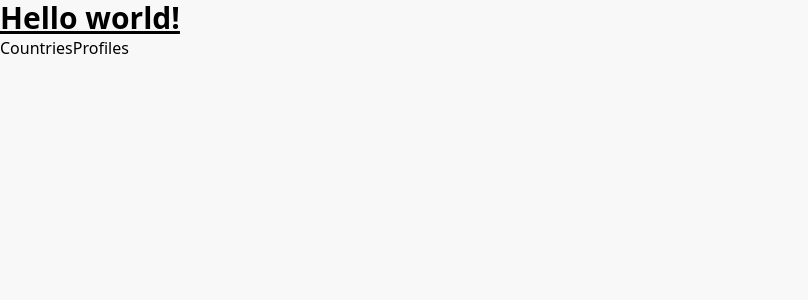
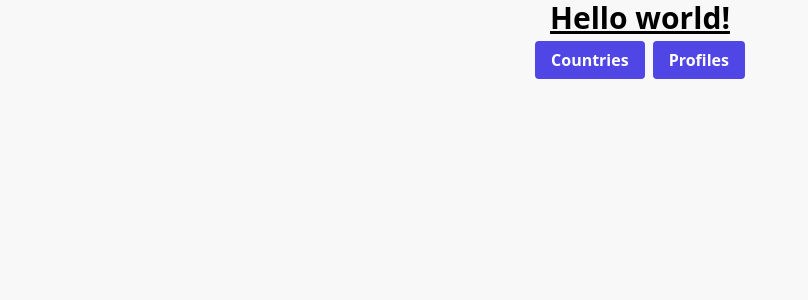
Before and after one commit to karol-zakrzewski/medical, a Next.js app: page / in a window 1280 px wide. Shown: the top 300 px of the page, without its empty margins (0-808 px from the left). Built offline with nearby package versions, Linux system fonts and the light colour scheme.

Commit message:
feat: add custom 404 and 500 page, style components

```diff
--- /dev/null
+++ b/src/components/errors/ErrorPage.tsx
@@ -0,0 +1,30 @@
+import { paths } from '@/utils/consts'
+import React from 'react'
+import Link from '../ui/link/Link'
+
+type Props = {
+  statusCode: string
+  message: string
+}
+
+const ErrorPage = ({ statusCode, message }: Props) => {
+  return (
+    <section className="flex items-center h-full p-16 dark:bg-gray-900 dark:text-gray-100">
+      <div className="container flex flex-col items-center justify-center px-5 mx-auto my-8">
+        <div className="max-w-md text-center">
+          <h2 className="mb-8 font-extrabold text-9xl dark:text-gray-600">
+            <span className="sr-only">Error</span>
+            {statusCode}
+          </h2>
+          <p className="text-2xl font-semibold md:text-3xl">{message}</p>
+          <p className="mt-4 mb-8 dark:text-gray-400">
+            But dont worry, you can find plenty of other things on our homepage.
+          </p>
+          <Link href={paths.HOME}>Back to homepage</Link>
+        </div>
+      </div>
+    </section>
+  )
+}
+
+export default ErrorPage
--- /dev/null
+++ b/src/components/ui/header/Header.tsx
@@ -0,0 +1,17 @@
+import React from 'react'
+
+type Props = {
+  children: JSX.Element
+  title: string
+}
+
+const Header = ({ children, title }: Props) => {
+  return (
+    <div className="flex flex-col items-center">
+      <h1 className="text-3xl mb-5">{title}</h1>
+      <div className="flex justify-between">{children}</div>
+    </div>
+  )
+}
+
+export default Header
--- /dev/null
+++ b/src/components/ui/link/Link.tsx
@@ -0,0 +1,20 @@
+import NextLink from 'next/link'
+import React from 'react'
+
+type Props = {
+  children: string
+  href: string
+}
+
+const Link = ({ children, href }: Props) => {
+  return (
+    <NextLink
+      className="m-1 bg-indigo-600 hover:bg-indigo-700 text-white font-bold py-2 px-4 rounded"
+      href={href}
+    >
+      {children}
+    </NextLink>
+  )
+}
+
+export default Link
--- /dev/null
+++ b/src/pages/404/index.tsx
@@ -0,0 +1,10 @@
+import ErrorPage from '@/components/errors/ErrorPage'
+import React from 'react'
+
+const NotFound = () => {
+  return (
+    <ErrorPage statusCode="404" message="Sorry, we couldn t find this page." />
+  )
+}
+
+export default NotFound
--- /dev/null
+++ b/src/pages/500/index.tsx
@@ -0,0 +1,8 @@
+import ErrorPage from '@/components/errors/ErrorPage'
+import React from 'react'
+
+const NotFound = () => {
+  return <ErrorPage statusCode="500" message="Something went wrong..." />
+}
+
+export default NotFound
--- a/src/pages/countries/[code]/index.tsx
+++ b/src/pages/countries/[code]/index.tsx
@@ -1,9 +1,10 @@
 import React from 'react'
 import { GetStaticProps, InferGetStaticPropsType } from 'next'
-import { urls } from '@/utils/consts'
+import { paths, urls } from '@/utils/consts'
 import request from 'graphql-request'
 import { countriesPathsQuery, countryQuery } from '@/utils/queries'
 import { GetCountryQuery } from '@/gql/graphql'
+import Link from '@/components/ui/link/Link'
 
 type Props = InferGetStaticPropsType<typeof getStaticProps>
 
@@ -11,7 +12,8 @@ const Country = ({ data }: Props) => {
   const country = data.country
 
   return (
-    <div className="h-screen flex items-center justify-center">
+    <div className="h-screen flex flex-col gap-3 items-center justify-center">
+      <Link href={paths.COUNTRIES}>Return</Link>
       <div className="w-60 mx-auto p-5 bg-white rounded-md shadow-md flex flex-col items-center">
         <h2 className="text-2xl bold mb-2">Country Details</h2>
         <p className="text-xl">
--- a/src/pages/countries/index.tsx
+++ b/src/pages/countries/index.tsx
@@ -1,17 +1,21 @@
 import React from 'react'
 import { request } from 'graphql-request'
 import CountriesList from '@/components/countries/CountriesList'
-import { urls } from '@/utils/consts'
+import { paths, urls } from '@/utils/consts'
 import { GetStaticProps, InferGetStaticPropsType } from 'next'
 import { countriesQuery } from '@/utils/queries'
 import { GetCountriesQuery } from '@/gql/graphql'
+import Header from '@/components/ui/header/Header'
+import Link from '@/components/ui/link/Link'
 
 type Props = InferGetStaticPropsType<typeof getStaticProps>
 
 const Countries = ({ data }: Props) => {
   return (
     <div className="m-3 flex flex-col justify-center items-center flex-wrap">
-      <h1 className="text-3xl mb-5">Countries</h1>
+      <Header title="Countries">
+        <Link href={paths.HOME}>Home</Link>
+      </Header>
       <CountriesList countries={data.countries} />
     </div>
   )
--- a/src/pages/index.tsx
+++ b/src/pages/index.tsx
@@ -1,5 +1,6 @@
+import Link from '@/components/ui/link/Link'
+import { paths } from '@/utils/consts'
 import Head from 'next/head'
-import Link from 'next/link'
 
 export default function Home() {
   return (
@@ -10,10 +11,12 @@ export default function Home() {
         <meta name="viewport" content="width=device-width, initial-scale=1" />
         <link rel="icon" href="/favicon.ico" />
       </Head>
-      <main>
+      <main className="flex flex-col items-center">
         <h1 className="text-3xl font-bold underline">Hello world!</h1>
-        <Link href="/countries">Countries</Link>
-        <Link href="/profiles">Profiles</Link>
+        <div className="m-3">
+          <Link href={paths.COUNTRIES}>Countries</Link>
+          <Link href={paths.PROFILE}>Profiles</Link>
+        </div>
       </main>
     </>
   )
--- a/src/pages/profile/index.tsx
+++ b/src/pages/profile/index.tsx
@@ -1,8 +1,10 @@
 import React from 'react'
 import { useQuery } from '@apollo/client'
-import { profileCountryCode } from '@/utils/consts'
+import { paths, profileCountryCode } from '@/utils/consts'
 import { profileCountryQuery } from '@/utils/queries'
 import CountryElement from '@/components/countries/country/CountryElement'
+import Header from '@/components/ui/header/Header'
+import Link from '@/components/ui/link/Link'
 
 const Profile = () => {
   const { loading, error, data } = useQuery(profileCountryQuery, {
@@ -22,7 +24,9 @@ const Profile = () => {
   const { __typename, ...countryData } = data.country
   return (
     <div className="m-3 flex flex-col justify-center items-center">
-      <h1 className="text-3xl">Profile</h1>
+      <Header title="Countries">
+        <Link href={paths.HOME}>Home</Link>
+      </Header>
       <CountryElement country={countryData} />
     </div>
   )
--- a/src/utils/consts.ts
+++ b/src/utils/consts.ts
@@ -1,4 +1,5 @@
 export const paths = {
+  HOME: '/',
   COUNTRIES: '/countries',
   PROFILE: '/profile',
 }
```
Also changed, not shown: .eslintrc.js.
